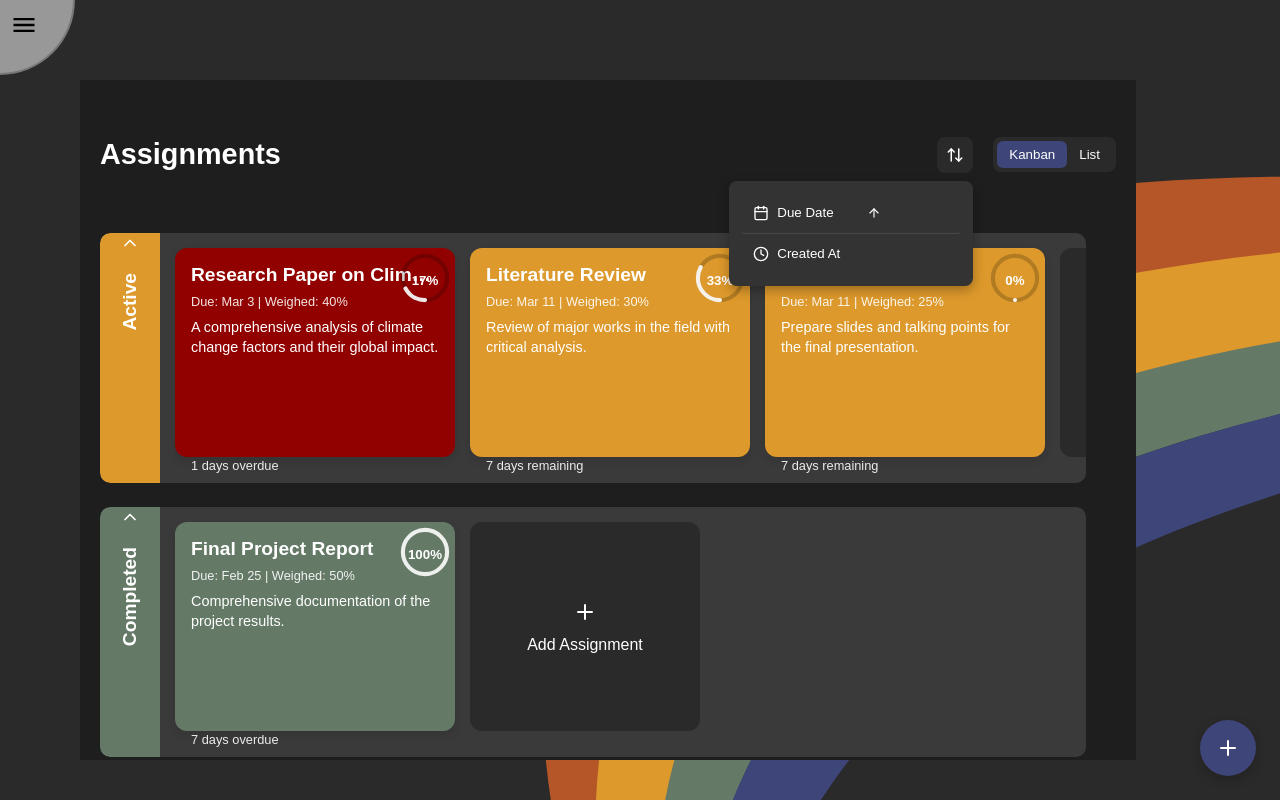
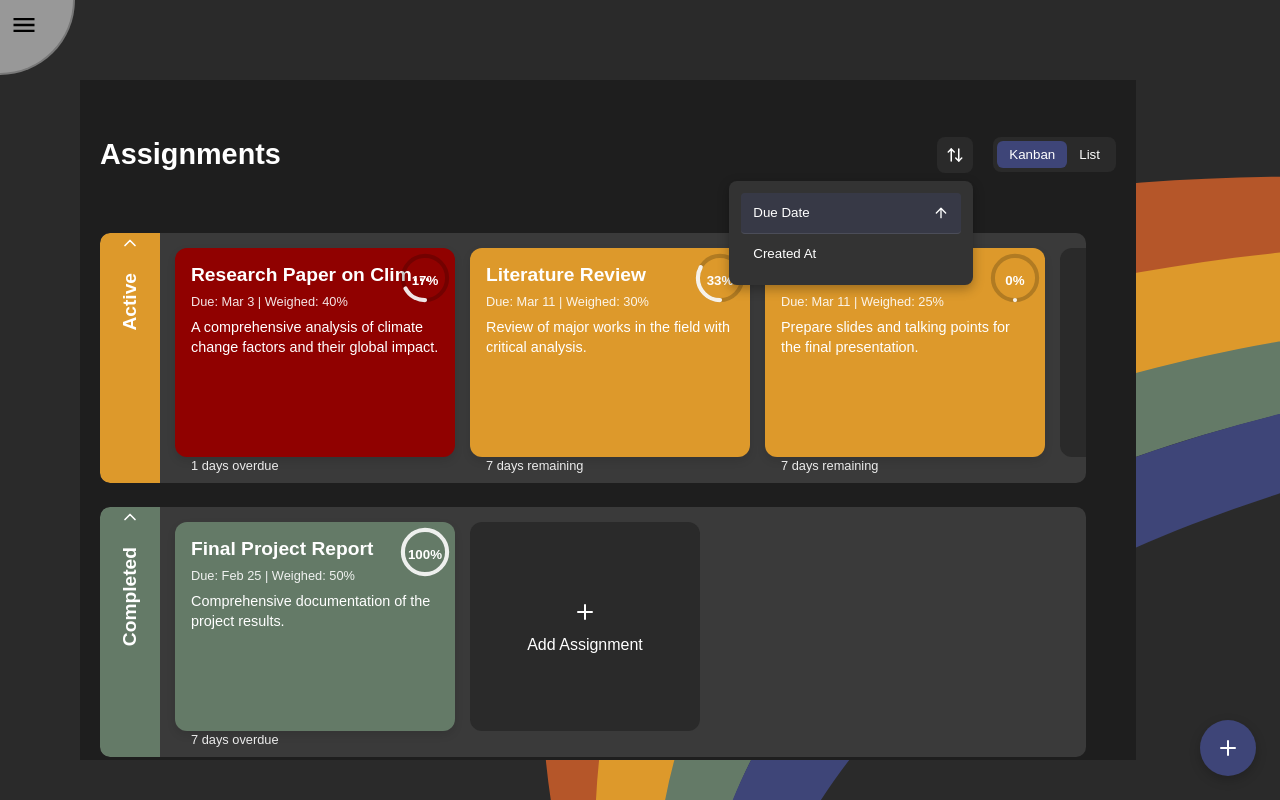
Before and after one commit to Sketchy2/get-it-together, a Next.js app: page /assignment in a window 1280 px wide. Both pictures are taken after a click on the button 955 px from the left and 154 px from the top of the page. Built offline with nearby package versions, Linux system fonts and the light colour scheme.

Commit message:
Added in sort menu component to expanded assignent view

```diff
--- a/src/app/(main_app)/assignment/page.tsx
+++ b/src/app/(main_app)/assignment/page.tsx
@@ -436,6 +436,7 @@ export default function Assignments() {
         members: newAssignmentData.members || [],
         tasks: newAssignmentData.tasks || [],
         files: newAssignmentData.files || [],
+        links:newAssignmentData.links || [],
       };
 
       // Update local state
--- a/src/components/SortMenu.css
+++ b/src/components/SortMenu.css
@@ -29,7 +29,6 @@
     cursor: pointer;
     transition: background-color 0.2s;
     border-bottom: 1px solid rgba(255, 255, 255, 0.1);
-    width: 100%;
   }
 
   .sortOption:last-child {
@@ -47,3 +46,9 @@
   .sortOption span {
     flex: 1;
   }
+/* Add styles for sort direction indicators */
+.sortDirection {
+  margin-left: auto;
+  display: flex;
+  align-items:end
+}
--- a/src/components/SortMenu.tsx
+++ b/src/components/SortMenu.tsx
@@ -2,9 +2,6 @@ import {
   ArrowDown,
   ArrowUp,
   ArrowUpDown,
-  ArrowUpRightIcon,
-  Calendar,
-  Clock,
 } from "lucide-react";
 import { SortOption, SortDirection } from "@/types/sort";
 import "./SortMenu.css";
@@ -33,6 +30,7 @@ export default function SortMenu({
         onClick={() => setSortMenuOpen(!sortMenuOpen)}
       >
         <ArrowUpDown size={18} />
+
       </button>
 
       {
@@ -41,20 +39,17 @@ export default function SortMenu({
             {options.map((option) => (
               <button
                 key={option.key}
-                className={`sortOption ${sortBy === option ? "active" : ""}`}
+                className={`sortOption ${sortBy.key === option.key ? "active" : ""}`}
                 onClick={() => handleSortChange(option)}
               >
-                {option.icon}
                 <span>{option.label}</span>
-                {sortBy.key === option.key && (
-                  <span className="sortDirection">
-                    {sortDirection === "asc" ? (
-                      <ArrowUp size={14} />
-                    ) : (
-                      <ArrowDown size={14} />
-                    )}
-                  </span>
-                )}
+                      {sortBy.key === option.key &&
+                        (sortDirection === "asc" ? (
+                          <ArrowUp size={16} />
+                        ) : (
+                          <ArrowDown size={16} />
+                        ))}
+
               </button>
             ))}
           </div>
--- a/src/components/assignment/AssignmentCard.tsx
+++ b/src/components/assignment/AssignmentCard.tsx
@@ -14,8 +14,8 @@ interface AssignmentCardProps {
 
   isLate: boolean;
   bgColor?: string;
-  width?: string;
-  height?: string;
+  // width?: string;
+  // height?: string;
 }
 
 const AssignmentCard: React.FC<AssignmentCardProps> = ({
@@ -27,8 +27,8 @@ const AssignmentCard: React.FC<AssignmentCardProps> = ({
   daysRemaining,
   isLate,
   bgColor = "#DD992B",
-  width = "280px",
-  height = "200px",
+  // width = "280px",
+  // height = "200px",
 }) => {
   // calc
 
--- a/src/components/assignment/ExpandedAssignmentView.tsx
+++ b/src/components/assignment/ExpandedAssignmentView.tsx
@@ -35,6 +35,9 @@ import ProgressCircle from "./ProgressCircle";
 import { TaskStatus, Task } from "@/types/task";
 import { Assignment, FileAttachment } from "@/types/assignment";
 import {  calculateProgress, getCardBgColor } from "@/utils/assignmentUtils";
+import { Sort } from "typeorm";
+import { SortDirection, SortOption } from "@/types/sort";
+import SortMenu from "../SortMenu";
 
 interface ExpandedAssignmentViewProps {
   assignment: Assignment;
@@ -50,23 +53,34 @@ const ExpandedAssignmentView: React.FC<ExpandedAssignmentViewProps> = ({
   onUpdate,
 }) => {
   const [tasks, setTasks] = useState<Task[]>([]);
-  const [isCreateTaskModalOpen, setIsCreateTaskModalOpen] = useState(false);
   const [progress, setProgress] = useState(0);
   const [viewMode, setViewMode] = useState<"status" | "member">("status");
   const [memberProgress, setMemberProgress] = useState<Record<string, number>>(
     {}
   );
+
+  const [isCreateTaskModalOpen, setIsCreateTaskModalOpen] = useState(false);
+
   const [isFilterMenuOpen, setIsFilterMenuOpen] = useState(false);
-  const [isSortMenuOpen, setIsSortMenuOpen] = useState(false);
-  const [sortBy, setSortBy] = useState<"dueDate" | "weight" | "priority">(
-    "dueDate"
-  );
-  const [sortDirection, setSortDirection] = useState<"asc" | "desc">("asc");
   const [filters, setFilters] = useState({
     status: [] as string[],
     priority: [] as string[],
     dueDate: "all" as "all" | "today" | "week" | "month",
   });
+  const [isSortMenuOpen, setIsSortMenuOpen] = useState(false);
+  const sortOptions: SortOption[] = [
+    { key: "dueDate", label: "Due Date", icon: <Calendar size={16} /> },
+    { key: "createdAt", label: "Created At", icon: <Clock size={16} /> },
+    { key: "weight", label: "Weight", icon: <BarChart size={16}  /> },
+    { key: "priority", label: "Priority", icon: <Flag size={16}  /> },
+  ] as const;
+  const [sortBy, setSortBy] = useState<SortOption>(
+    sortOptions[0]
+  );
+  const [sortDirection, setSortDirection] = useState<SortDirection>("asc");
+
+
+
   const [isEditingDescription, setIsEditingDescription] = useState(false);
   const [editedDescription, setEditedDescription] = useState("");
   const [showFiles, setShowFiles] = useState(false);
@@ -78,34 +92,6 @@ const ExpandedAssignmentView: React.FC<ExpandedAssignmentViewProps> = ({
 
   const calcProgress = (taskList: Task[]) =>
     setProgress(calculateProgress(taskList));
-
-  // todo - confirm if need this or can use utils veriosn
-  // const calcProgress = (taskList: Task[]) => {
-  // if (taskList.length === 0) {
-  //   setProgress(0)
-  //   return
-  // }
-
-  // // Calculate weighted progress
-  // const totalWeight = taskList.reduce((sum, task) => sum + task.weight, 0)
-  // if (totalWeight === 0) {
-  //   setProgress(0)
-  //   return
-  // }
-
-  // const completedWeight = taskList.filter((task) => task.status==="Completed").reduce((sum, task) => sum + task.weight, 0)
-
-  // const newProgress = Math.round((completedWeight / totalWeight) * 100)
-  // setProgress(newProgress)
-
-  // // Update the assignment progress
-  // if (onUpdate && newProgress !== assignment.progress) {
-  //   onUpdate({
-  //     ...assignment,
-  //     progress: newProgress,
-  //     tasks: taskList,
-  //   })
-  // }
 
   // create utils from this
   const getUniqueAssignees = useCallback(() => {
@@ -308,8 +294,8 @@ const ExpandedAssignmentView: React.FC<ExpandedAssignmentViewProps> = ({
   };
 
   // TODO: MODIFY TO BE BASED ON SORT MENU
-  const handleSortChange = (sortType: "dueDate" | "weight" | "priority") => {
-    if (sortBy === sortType) {
+  const handleSortChange = (sortType:SortOption) => {
+    if (sortBy.key === sortType.key) {
       // Toggle direction if same sort type
       setSortDirection(sortDirection === "asc" ? "desc" : "asc");
     } else {
@@ -367,9 +353,9 @@ const ExpandedAssignmentView: React.FC<ExpandedAssignmentViewProps> = ({
       });
     }
 
-    // Apply sorting
+    // TODO: provide a general sorting function
     return filteredTasks.sort((a, b) => {
-      if (sortBy === "dueDate") {
+      if (sortBy.key === "dueDate") {
         if (!a.dueDate) return sortDirection === "asc" ? 1 : -1;
         if (!b.dueDate) return sortDirection === "asc" ? -1 : 1;
 
@@ -377,11 +363,11 @@ const ExpandedAssignmentView: React.FC<ExpandedAssignmentViewProps> = ({
         const dateB = new Date(b.dueDate).getTime();
 
         return sortDirection === "asc" ? dateA - dateB : dateB - dateA;
-      } else if (sortBy === "weight") {
+      } else if (sortBy.key === "weight") {
         return sortDirection === "asc"
           ? (a.weight ? a.weight : 0) - (b.weight ? b.weight : 0)
           : (b.weight ? b.weight : 0) - (a.weight ? a.weight : 0); //TODO: CONFIRM LOGIC
-      } else if (sortBy === "priority") {
+      } else if (sortBy.key === "priority") {
         const priorityValues = { high: 3, medium: 2, low: 1 };
         const valueA = priorityValues[a.priority] || 0;
         const valueB = priorityValues[b.priority] || 0;
@@ -895,6 +881,7 @@ const ExpandedAssignmentView: React.FC<ExpandedAssignmentViewProps> = ({
             </div>
 
             <div className="taskActions">
+              {/* filter  */}
               <div className="filterContainer" ref={filterMenuRef}>
                 <button className="actionButton" onClick={toggleFilterMenu}>
                   <Filter size={18} />
@@ -1038,8 +1025,19 @@ const ExpandedAssignmentView: React.FC<ExpandedAssignmentViewProps> = ({
                 )}
               </div>
 
+              {/* sort */}
               <div className="sortContainer" ref={sortMenuRef}>
-                <button className="actionButton" onClick={toggleSortMenu}>
+                <SortMenu
+                  sortMenuOpen={isSortMenuOpen}
+                  setSortMenuOpen={toggleSortMenu}
+                  sortBy={sortBy}
+                  sortDirection={sortDirection}
+                  handleSortChange={handleSortChange}
+                  options={sortOptions}
+                  displayText={true}
+
+                />
+                {/* <button className="actionButton" onClick={toggleSortMenu}>
                   {sortDirection === "asc" ? (
                     <ArrowUp size={18} />
                   ) : (
@@ -1096,9 +1094,10 @@ const ExpandedAssignmentView: React.FC<ExpandedAssignmentViewProps> = ({
                         ))}
                     </button>
                   </div>
-                )}
+                )} */}
               </div>
 
+              {/* add task */}
               <button
                 className="createTaskButton"
                 onClick={() => setIsCreateTaskModalOpen(true)}
```
